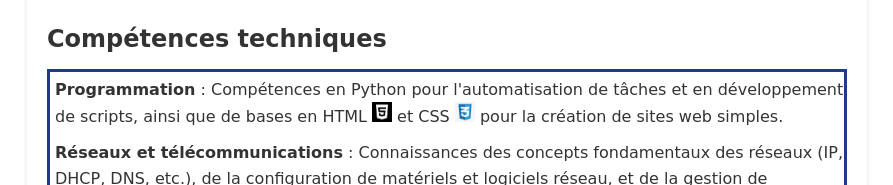
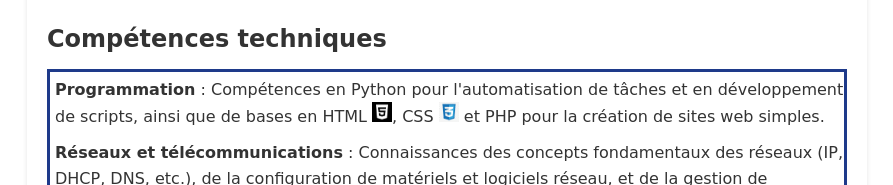
Before and after one commit to NOX101/haddar, a plain HTML site: page portfolio.html in a window 1280 px wide. Shown: the part 3467-3652 px from the top of the page, without its empty margins (193-1086 px from the left). Drawn offline with Linux system fonts and the light colour scheme.

Commit message:
Update portfolio.html

```diff
--- a/portfolio.html
+++ b/portfolio.html
@@ -126,7 +126,7 @@
 
         <p class="competence-title">Compétences techniques</p>
 <ul class="bordiro">
-    <li><strong>Programmation</strong> : Compétences en Python pour l'automatisation de tâches et en développement de scripts, ainsi que de bases en HTML <img src="./html.png" width="20px" height="20px"> et CSS <img src="./css.png" width="20px" height="20px"> pour la création de sites web simples.</li>
+    <li><strong>Programmation</strong> : Compétences en Python pour l'automatisation de tâches et en développement de scripts, ainsi que de bases en HTML <img src="./html.png" width="20px" height="20px">, CSS <img src="./css.png" width="20px" height="20px"> et PHP pour la création de sites web simples.</li>
     <li><strong>Réseaux et télécommunications</strong> : Connaissances des concepts fondamentaux des réseaux (IP, DHCP, DNS, etc.), de la configuration de matériels et logiciels réseau, et de la gestion de l'infrastructure réseau dans des environnements de travail réels.</li>
     <li><strong>Systèmes d'exploitation</strong> : Maîtrise de l'installation et de la configuration de systèmes d'exploitation, notamment Linux, pour l'administration des serveurs et la gestion des réseaux.</li>
     <li><strong>Téléphonie sur IP (ToIP)</strong> : Connaissances des technologies DECT, SIP, softphones, configuration de trunks SIP, gestion du renvoi d'appel et de la messagerie vocale dans des environnements professionnels.</li>
```
